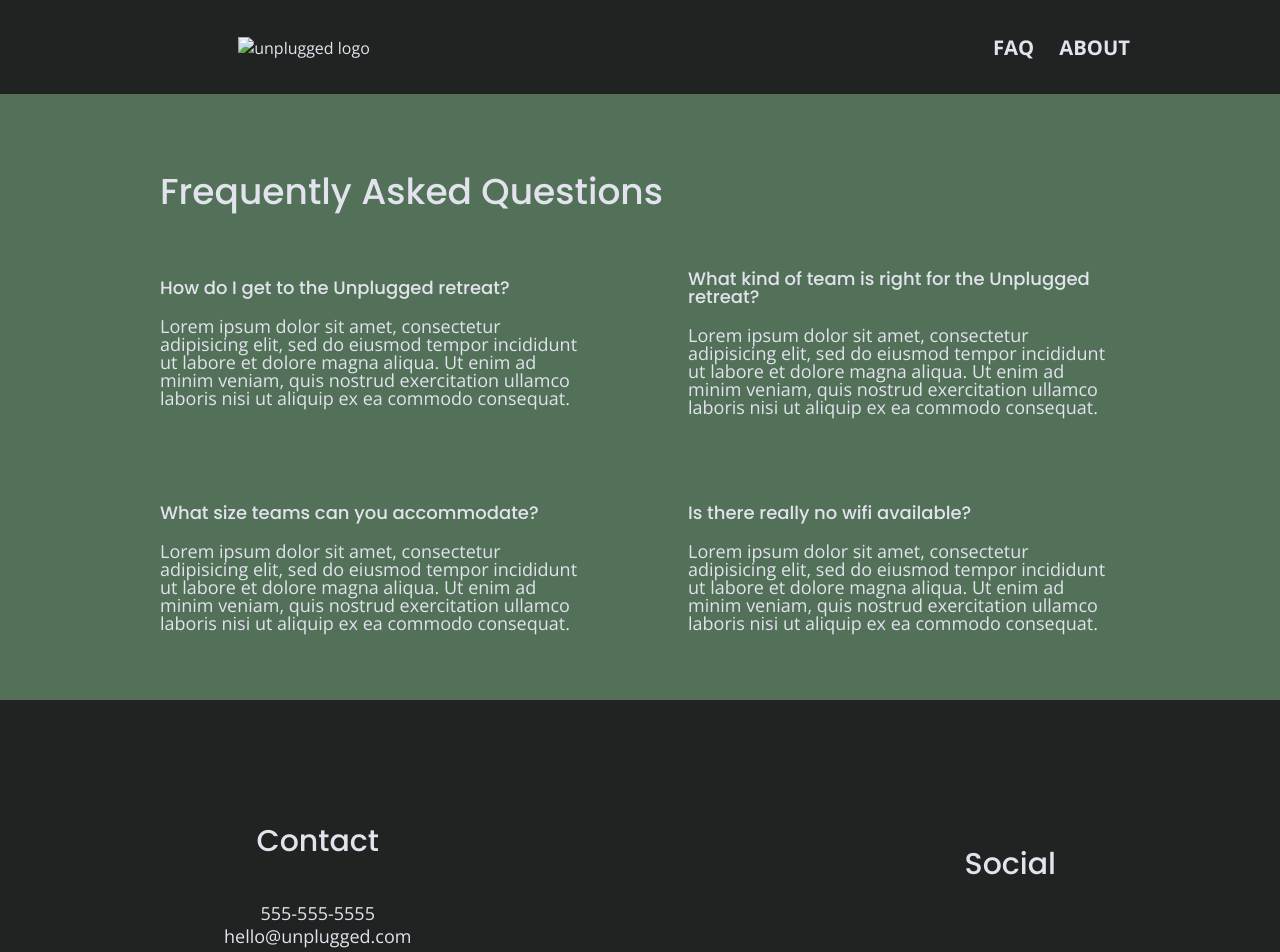
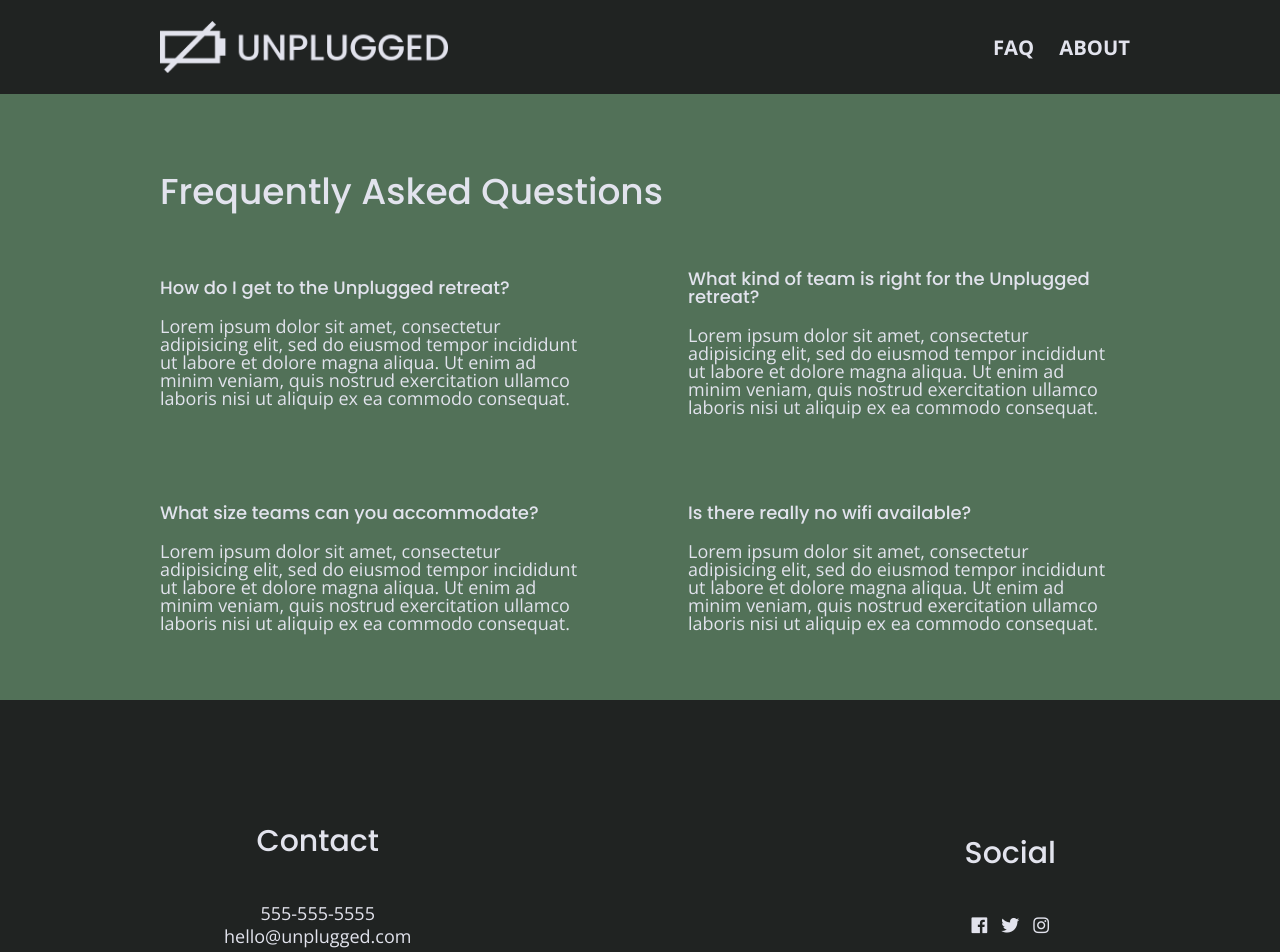
Before and after one commit to Valykh/unplugged-retreat-website-project, a website: page faq/index.html in a window 1280 px wide. Shown: the top 952 px of the page. Drawn offline with nearby package versions, Linux system fonts and the light colour scheme.

Commit message:
Add other icons

```diff
--- a/faq/index.html
+++ b/faq/index.html
@@ -34,7 +34,7 @@
 
     <div class="content-wrapper">
       <figure>
-        <a href="#"> <img src="../img/logo.png" alt="unplugged logo"></a>
+        <a href="#"> <img src="../img/unplugged.png" alt="unplugged logo"></a>
       </figure>
       <div class="header-divider"></div>
       <nav>
@@ -84,8 +84,16 @@
         <div class="social">
           <h4>Social</h4>
           <div class="social-icons">
-            <p> <a href="https://www.facebook.com/yoursite" target="_blank"></a> </p>
-            <!--add other social links here-->
+            <p> <a href="" target="_blank"> <i class="fab fa-facebook"></i> </a>
+            </p>
+
+            <p>
+                <a href="" target="_blank"><i class="fab fa-twitter"></i></a>
+            </p>
+
+            <p>
+                <a href="" target="_blank"><i class="fab fa-instagram"></i></a>
+            </p>
           </div>
         </div>
       </div>
```
Also changed, not shown: about/index.html (+10 -2 lines), index.html (+10 -2 lines), img/circle-button-1.png (deleted), img/circle-button-2.png (deleted), img/circle-button-3.png (deleted).
